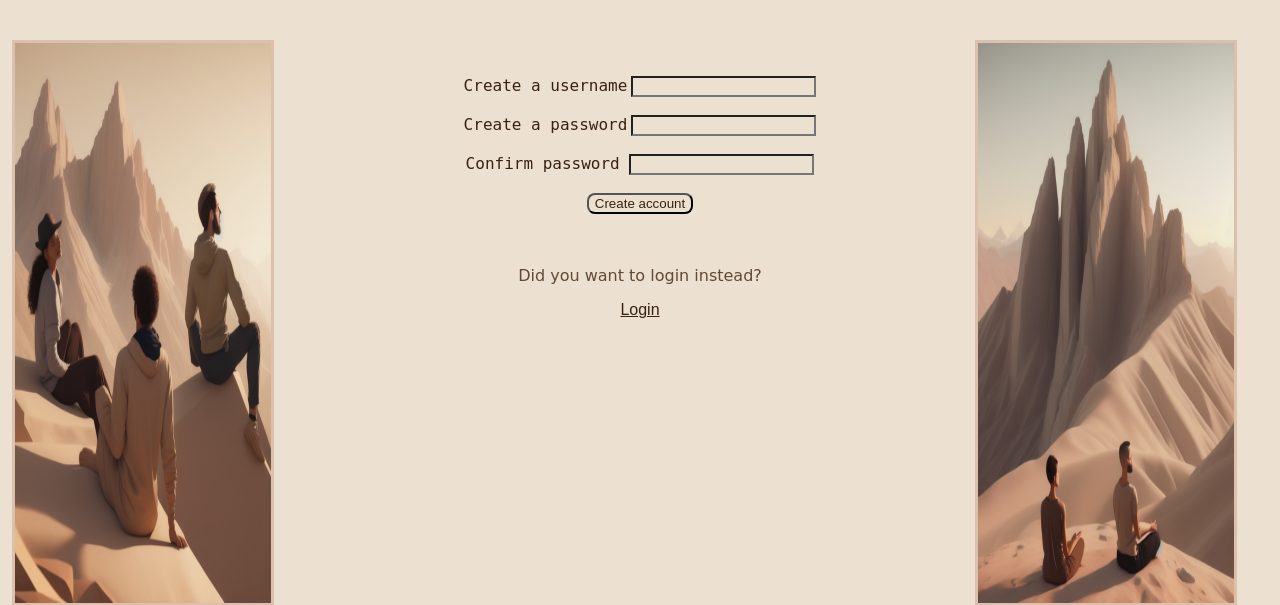
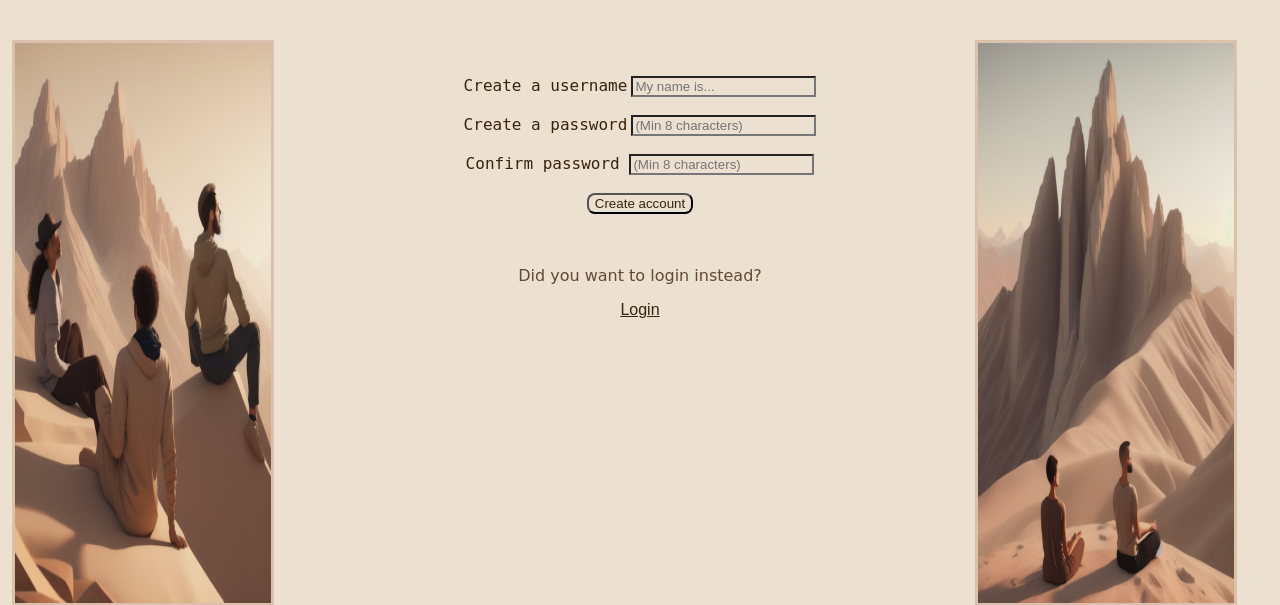
Before and after one commit to 20249burnsideschoolnz/Mindful, a Flask app: page /create_account_page in a window 1280 px wide. Shown: the part 98-703 px from the top of the page. Run offline with Flask 3, Linux system fonts and the light colour scheme.

Commit message:
Create post, account prompts, fixed post like feature on accounts that have been banned

```diff
--- a/routes.py
+++ b/routes.py
@@ -166,6 +166,10 @@ def post_idea():
 
 @app.post('/ban_user')
 def ban_user():
+    user_id = db_query("SELECT id FROM User WHERE username = ?", True,
+                       False, (request.form['username'],))
+    db_query("DELETE FROM Liked_Posts WHERE user = ?", False, True,
+             (user_id))
     db_query("DELETE FROM User WHERE username = ?", False, True,
              (request.form['username'],))
     db_query("DELETE FROM Gratitude_idea WHERE username = ?", False, True,
@@ -262,8 +266,8 @@ def create_account():
                                    request.form['password']))
             session["username"] = request.form['username']
             first_login = False
-            flash('You have created an account!,\
-            redirecting you to your page.')
+            flash('You have created an account! \
+            Redirecting you to your page.')
             return redirect("/my_posts")
         else:
             # Alerts the user that the username is already taken
--- a/templates/create_account_page.html
+++ b/templates/create_account_page.html
@@ -3,13 +3,13 @@
 <br><br>
 <form action="/create_account" method="post">
   <label for="username">Create a username</label>
-  <input class="input" type="username" name="username" required>
+  <input class="input" type="username" name="username" required minlength="4" maxlength="24" placeholder="My name is...">
   <br><br>
   <label for="password">Create a password</label>
-  <input class="input" type="password" name="password" required>
+  <input class="input" type="password" name="password" required minlength="8" placeholder="(Min 8 characters)">
   <br><br>
   <label for="password"> Confirm password </label>
-  <input class="input" type="password" name="confirm_password" required>
+  <input class="input" type="password" name="confirm_password" required minlength="8" placeholder="(Min 8 characters)">
   <br><br>
   <button class="button" type="submit" name="create_account" value="create_account">Create account</button>
 </form>
@@ -18,13 +18,4 @@
 <p>Did you want to login instead?</p>
 <a class="nav_element" href="/loginpage">Login</a>
 
-<br><br>
-{% with messages = get_flashed_messages() %}
-  {% if messages %}
-    {% for msg in messages %}
-      <p>{{ msg }}</p>
-    {% endfor %}
-  {% endif %}
-{% endwith %}
-<br><br>
 {% endblock %}
--- a/templates/layout.html
+++ b/templates/layout.html
@@ -16,6 +16,7 @@
 </div>
 
 <body>
+
     <header>
         {% include "header.html" %}
     </header>
@@ -26,6 +27,16 @@
         </div>
 
         <div class="flex-element-posts-column">
+
+            {% with messages = get_flashed_messages() %}
+            {% if messages %}
+              {% for msg in messages %}
+                <p>{{ msg }}</p>
+                <br><br>
+              {% endfor %}
+            {% endif %}
+          {% endwith %}
+
         {% block content %}
 
         {% endblock %}
--- a/templates/my_posts.html
+++ b/templates/my_posts.html
@@ -2,7 +2,7 @@
 {% block content %}
     <form action="/post_idea" method="post">
         <h2><label for="post_idea">Create a post</label></h2>
-        <textarea class="input" required name="post_idea" id="post_idea" cols="36" rows="6" maxlength="200"></textarea>
+        <textarea class="input" required name="post_idea" id="post_idea" cols="36" rows="6" minlength="20" maxlength="200" placeholder="Begin writing your thought here. (Max 200 Characters)"></textarea>
         <br><br>
         <label class="check_button">Public
             <input type="radio" checked="checked" value="1" name="radio">
```
Also changed, not shown: templates/loginpage.html (+1 -9 lines), Mindful.db.
